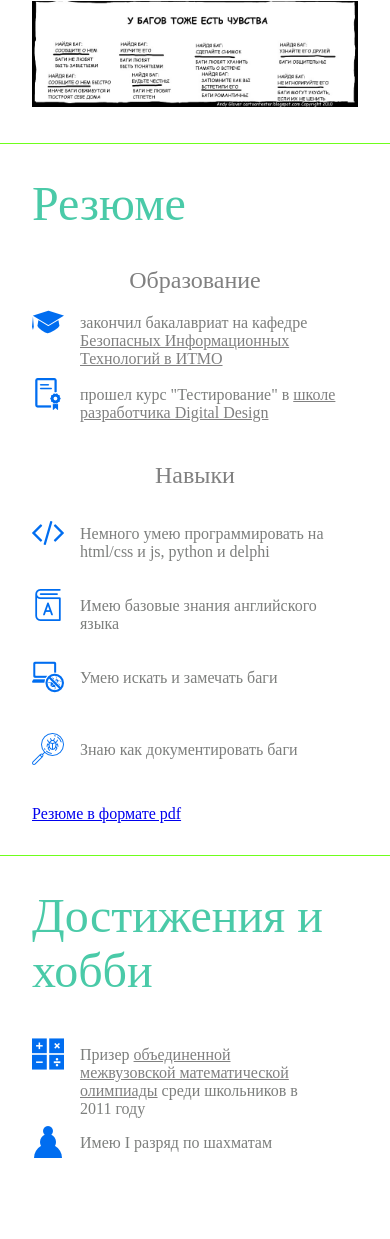
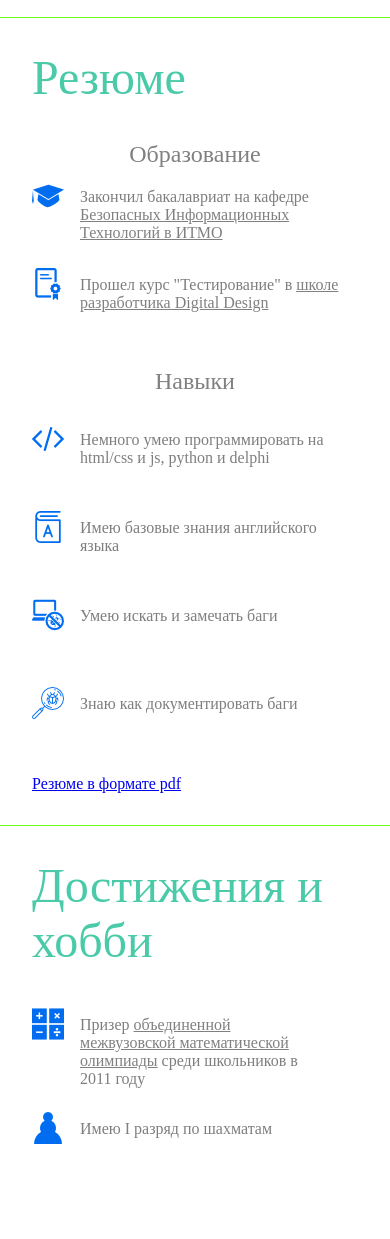
Before and after one commit to dankadolba/dankadolba.github.io, a plain HTML site: page index.html in a window 390 px wide. Shown: the part 1421-2660 px from the top of the page. Drawn offline with Linux system fonts and the light colour scheme.

Commit message:
Fix some problem on mobile

```diff
--- a/css/main.css
+++ b/css/main.css
@@ -442,6 +442,7 @@ div section .main-contact {
     .attainment li {
     padding-bottom: 1em;
     }
+
 }
 
 @media screen and (min-width: 750px) and (max-width: 900px) {
@@ -481,12 +482,10 @@ div section .main-contact {
         font-size: 0.9em;
     }
 
-/*
     .fun-img {
         display:none;
     }
 
-*/
     .texttoproject {
         width:100%;
         height: auto;
@@ -521,6 +520,18 @@ div section .main-contact {
         margin-left: 0;
     }
 
+    .education li {
+        margin-bottom: 3em;
+    }
+
+    .feature-icons li {
+        margin-bottom: 3em;
+    }
+
+    .attainment li {
+        margin-bottom: 3em;
+    }
+
 }
 
 
--- a/index.html
+++ b/index.html
@@ -51,8 +51,8 @@
                         <h3>Резюме</h3>
                         <p>Образование</p>
                         <ul class="education">
-                            <li class="icon-university">закончил бакалавриат на кафедре <a href="https://cit.ifmo.ru" class="university" target="_blank">Безопасных Информационных Технологий в ИТМО</a></li>
-                            <li class="icon-courses">прошел курс "Тестирование" в <a href="http://frogs.digdes.ru" target="_iblank">школе разработчика Digital Design</a></li>
+                            <li class="icon-university">Закончил бакалавриат на кафедре <a href="https://cit.ifmo.ru" class="university" target="_blank">Безопасных Информационных Технологий в ИТМО</a></li>
+                            <li class="icon-courses">Прошел курс "Тестирование" в <a href="http://frogs.digdes.ru" target="_iblank">школе разработчика Digital Design</a></li>
                         </ul>
 
                         <p>Навыки</p>
```
